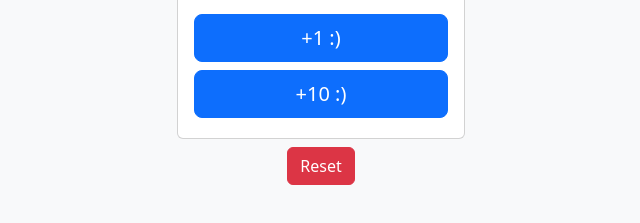
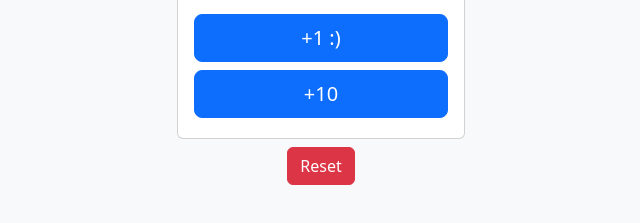
Before and after one commit to pioneer2k7/pioneer2k7.github.io, a plain HTML site: page index.html in a window 1280 px wide. Shown: the part 327-550 px from the top of the page, 319-959 px from the left. Drawn offline with nearby package versions, Linux system fonts and the light colour scheme.

```diff
--- a/index.html
+++ b/index.html
@@ -20,7 +20,7 @@
                 <h5 id="clickValue" class="card-title display-1">0</h5>
                 <p class="card-text text-muted ">Use the Button below and count your clicks.</p>
                 <a id="clickAdd" class="btn btn-lg btn-primary mx-auto col-12 m-1">+1 :)</a>
-                <a id="clickAdd10" class="btn btn-lg btn-primary mx-auto col-12 m-1">+10 :)</a>
+                <a id="clickAdd10" class="btn btn-lg btn-primary mx-auto col-12 m-1">+10</a>
               </div>
           </div>
           <div class="d-grid col-6 mx-auto pt-2">
```
